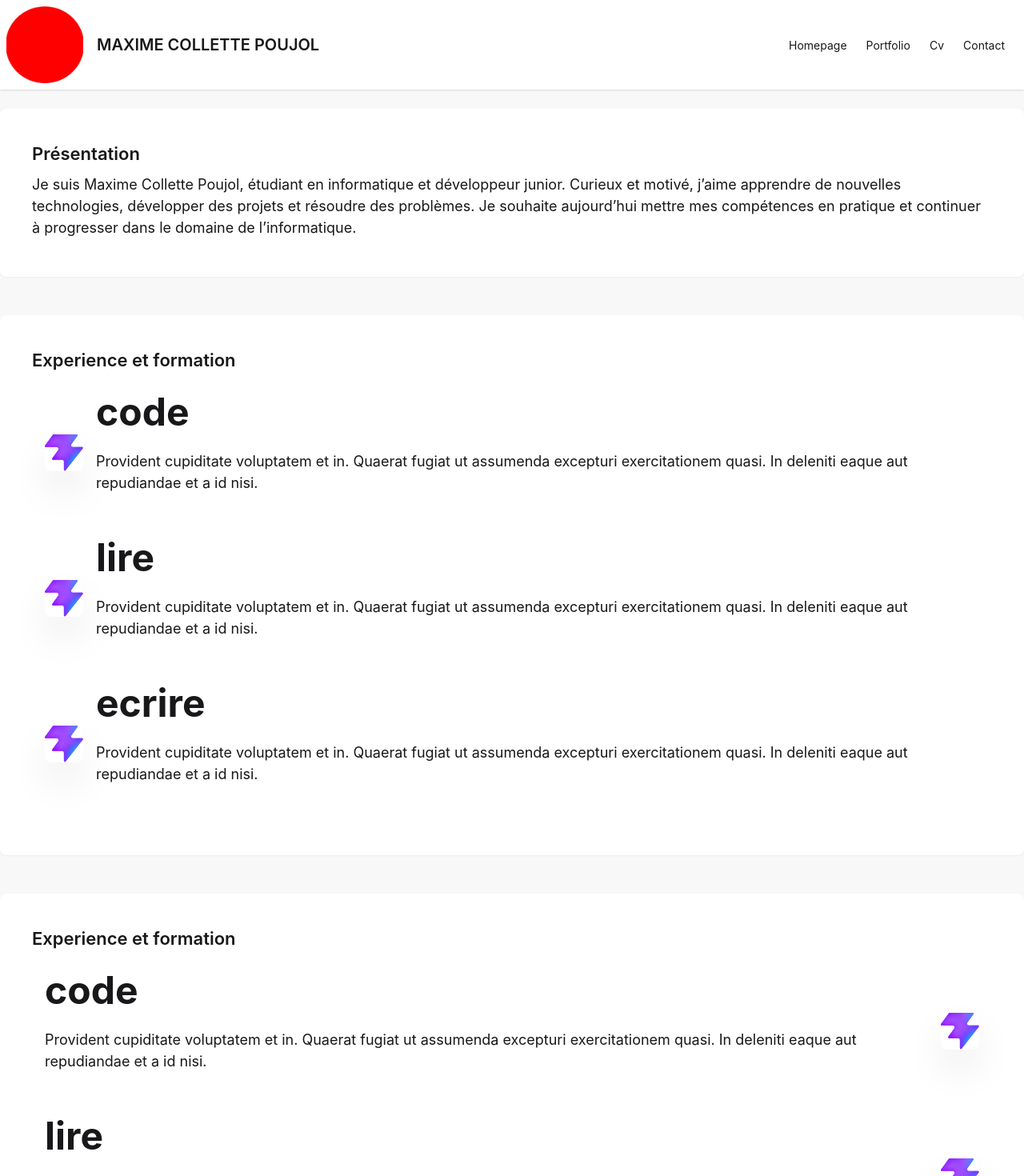
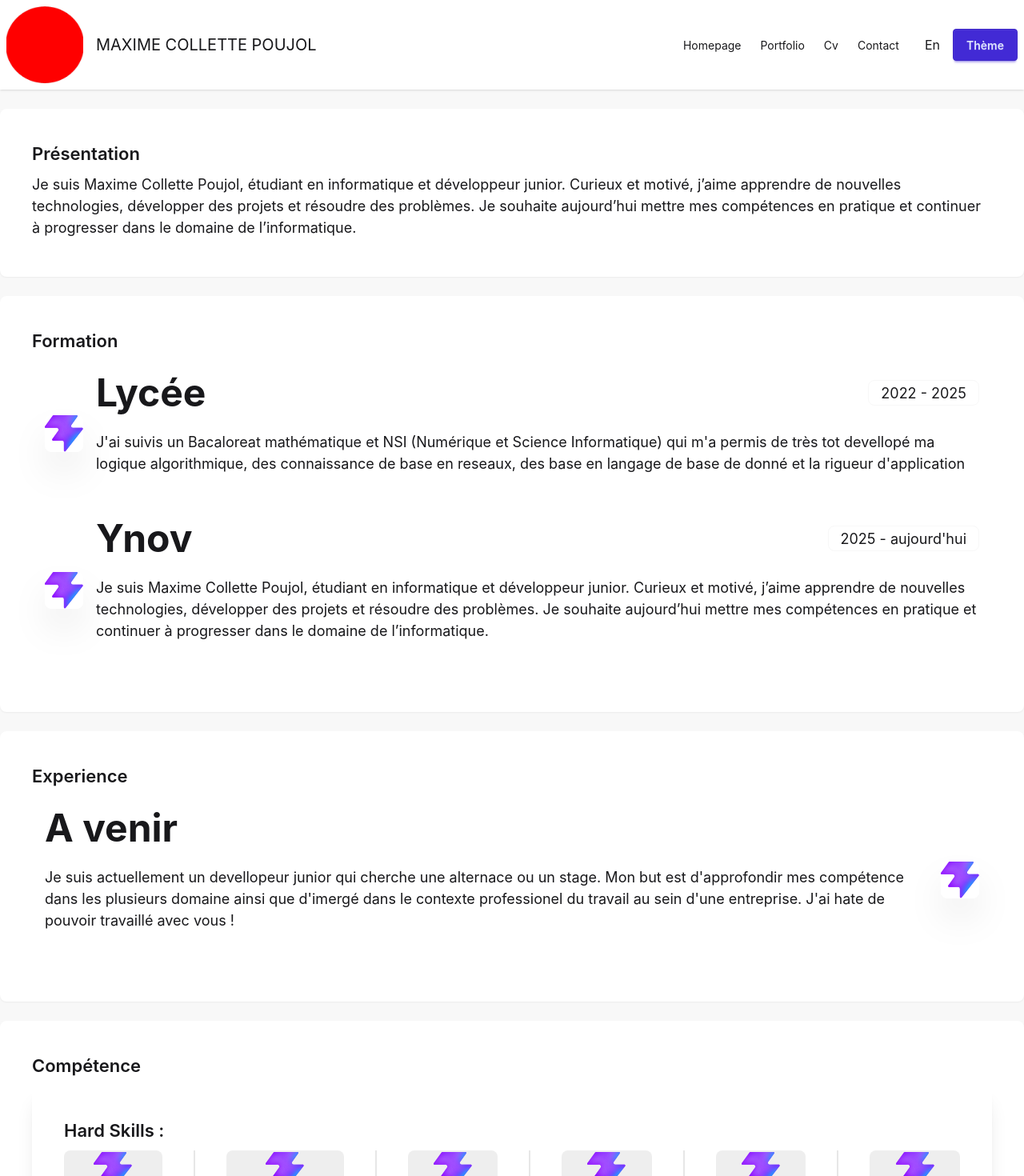
Before and after one commit to maximepoujol1-dot/Cv-Portfolio-React, a React (Vite) app in the folder CV/: page /cv in a window 1280 px wide. Shown: the top 1470 px of the page at 80% size. Built offline with nearby package versions, Linux system fonts and the light colour scheme.

Commit message:
update général

```diff
--- a/CV/src/component/Card.jsx
+++ b/CV/src/component/Card.jsx
@@ -3,32 +3,17 @@ import Modal from './Modal'
 import { motion } from 'motion/react'
 
 const Card = ({taille,contenu, title,modal = false, theScale = 1, theY= 0, contenuModal = <></>}) => {
-  if (modal) {
     return (
     <motion.div whileHover={{scale: theScale, y: theY}} className={"card "+ taille}>
         <div className="card-body">
             <h2 className="card-title">{title}</h2>
-            <ul>{contenu}</ul>
+            <div>{contenu}</div>
             <div className="card-actions justify-end">
-            <Modal contenu={contenuModal}/>
+            { modal ? <Modal contenu={contenuModal}/> : <></>}
             </div>
         </div>
     </motion.div>
   )
-  } else {
-    return (<>
-    <motion.div whileHover={{scale: theScale , y: theY}} className={"card "+ taille}>
-        <div className="card-body">
-            <h2 className="card-title">{title}</h2>
-            <ul>{contenu}</ul>
-            <div className="card-actions justify-end"/>
-        </div>
-    </motion.div>
-    <br/>
-    </>
-
-  )
-  }
 
 }
 
--- a/CV/src/component/Footer.jsx
+++ b/CV/src/component/Footer.jsx
@@ -14,7 +14,7 @@ const Footer = () => {
         <nav>
             <h6 className="footer-title">Document</h6>
             <a href="" className="link link-hover">CV</a>
-            <a href="" className="link link-hover">Portfolio</a>
+            <a href="" className="link link-hover">Conditions générales</a>
             <a href="" className="link link-hover">mentions légales</a>
             <a href="" className="link link-hover">confidentialités</a>
         </nav>
--- a/CV/src/component/Hero.jsx
+++ b/CV/src/component/Hero.jsx
@@ -10,10 +10,13 @@ const Hero = ({inside, sens = false}) => {
             className="max-w-sm rounded-lg shadow-2xl"
             />
             <div>
-            <h1 className="text-5xl font-bold">{elt.name}</h1>
+                <div className='flex justify-between items-center'>
+                    <h1 className="text-5xl font-bold">{elt.name}</h1>
+                    {elt.date ? <div className="badge badge-xl">{elt.date}</div> : null}
+                </div>
+
             <p className="py-6">
-                Provident cupiditate voluptatem et in. Quaerat fugiat ut assumenda excepturi exercitationem
-                quasi. In deleniti eaque aut repudiandae et a id nisi.
+              {elt.message}
             </p>
             </div>
         </div>))}
--- a/CV/src/component/Navbar.jsx
+++ b/CV/src/component/Navbar.jsx
@@ -1,27 +1,34 @@
 import React from 'react'
-import Theme from './Theme'
+import Button from './Button'
 import pp from "../assets/Rond_rouge.png"
 import { Link } from 'react-router-dom'
 const Navbar = () => {
   return (
-    <div className="navbar bg-base-100 shadow-sm">
-        <div className="avatar">
-            <div className="w-24 rounded">
-                <img src= {pp}/>
+    <div className="navbar flex-wrap gap-4 bg-base-100 shadow-sm">
+
+        <div className="flex min-w-0 flex-1 items-center gap-4">
+            <div className="avatar shrink-0">
+                <div className="w-24 rounded">
+                    <img src= {pp}/>
+                </div>
             </div>
+            <a className="truncate text-xl">MAXIME COLLETTE POUJOL</a>
         </div>
-        <div className="flex-1">
-            <a className="btn btn-ghost text-xl"> MAXIME COLLETTE POUJOL</a>
-        </div>
-        <div className="flex-none">
+
+        <div className="flex flex-wrap items-center justify-end gap-4">
             <ul className="menu menu-horizontal px-1">
             <li><Link to="/"> Homepage  </Link></li>
             <li><Link to="/portfolio"> Portfolio </Link></li>
             <li><Link to="/cv"> Cv        </Link></li>
             <li><Link to="/contact"> Contact   </Link></li>
             </ul>
+            <label className="swap">
+            <input type="checkbox" />
+            <div className="swap-on">Fr</div>
+            <div className="swap-off">En</div>
+            </label>
+            <Button taille={"btn-primary"} message={"Thème"} onClick={() => {}} />
         </div>
-        <Theme/>
     </div>
   )
 }
--- a/CV/src/component/Projet.jsx
+++ b/CV/src/component/Projet.jsx
@@ -119,12 +119,16 @@ const Projet = ({projet1, projet2,projet3}) => {
   return (
 
     <>
+    <h1>Projet</h1>
+    <br/>
+    <div className='flex gap-4'>
+      <Button taille={"btn-primary"} message={"type1"} onClick={() => { setTypeProjet(projet1); }} />
 
-    <Button taille={"btn-primary"} message={"type1"} onClick={() => { setTypeProjet(projet1); }} />
+      <Button taille={"btn-primary"} message={"type2"} onClick={() => { setTypeProjet(projet2); }} />
 
-    <Button taille={"btn-primary"} message={"type2"} onClick={() => { setTypeProjet(projet2); }} />
+      <Button taille={"btn-primary"} message={"type3"} onClick={() => { setTypeProjet(projet3); }} />
+    </div>
 
-    <Button taille={"btn-primary"} message={"type3"} onClick={() => { setTypeProjet(projet3); }} />
 
     <br/>
 
@@ -132,11 +136,14 @@ const Projet = ({projet1, projet2,projet3}) => {
 
     <br/>
 
-    <Button taille={"btn-primary"} message={"triA"} onClick={() => {  setTri("A") }} />
+    <div className='flex gap-4'>
+      <Button taille={"btn-primary"} message={"triA"} onClick={() => {  setTri("A") }} />
 
-    <Button taille={"btn-primary"} message={"typeZ"} onClick={() => {  setTri("Z") }} />
+      <Button taille={"btn-primary"} message={"typeZ"} onClick={() => {  setTri("Z") }} />
 
-    <Button taille={"btn-primary"} message={"typeTime"} onClick={() => {  setTri("Time") }} />
+      <Button taille={"btn-primary"} message={"typeTime"} onClick={() => {  setTri("Time") }} />
+    </div>
+
 
     <br/>
 
--- a/CV/src/data/datapages.jsx
+++ b/CV/src/data/datapages.jsx
@@ -17,15 +17,12 @@ export const soft_skills = [
 ];
 
 export const Experience = [
-  {id: 1, name: "code", image: "/favicon.svg"},
-  {id: 2, name: "lire", image: "/favicon.svg"},
-  {id: 3, name: "ecrire", image: "/favicon.svg"}
+  {id: 1, name: "A venir", image: "/favicon.svg", message: "Je suis actuellement un devellopeur junior qui cherche une alternace ou un stage. Mon but est d'approfondir mes compétence dans les plusieurs domaine ainsi que d'imergé dans le contexte professionel du travail au sein d'une entreprise. J'ai hate de pouvoir travaillé avec vous !", date: ""},
 ]
 
 export const formation = [
-  {id: 1, name: "code", image: "/favicon.svg"},
-  {id: 2, name: "lire", image: "/favicon.svg"},
-  {id: 3, name: "ecrire", image: "/favicon.svg"}
+  {id: 1, name: "Lycée", image: "/favicon.svg", message: "J'ai suivis un Bacaloreat mathématique et NSI (Numérique et Science Informatique) qui m'a permis de très tot devellopé ma logique algorithmique, des connaissance de base en reseaux, des base en langage de base de donné et la rigueur d'application", date: "2022 - 2025"},
+  {id: 2, name: "Ynov", image: "/favicon.svg", message: "Je suis Maxime Collette Poujol, étudiant en informatique et développeur junior. Curieux et motivé, j’aime apprendre de nouvelles technologies, développer des projets et résoudre des problèmes. Je souhaite aujourd’hui mettre mes compétences en pratique et continuer à progresser dans le domaine de l’informatique.", date: "2025 - aujourd'hui"},
 ]
 
 export const projetsList = [
--- a/CV/src/pages/Contact.jsx
+++ b/CV/src/pages/Contact.jsx
@@ -19,7 +19,7 @@ const Contact = () => {
             <br/>
             <div className="flex flex-row h-1/2 justify-center gap-4">
               <CardFigure title="Github" taille="flex w-2/5 h-3/5  card shadow-xl" contenu={<></>} button={<a href="https://github.com/maximepoujol1-dot" target="_blank" rel="noreferrer" className="btn btn-primary">Voir</a>} theScale = {1.1} theY = {-2} />
-              <CardFigure title="Instagram" taille="flex w-2/5 h-3/5 card shadow-xl" contenu={<></>} button={<a href="https://www.instagram.com/" target="_blank" rel="noreferrer" className="btn btn-primary">Voir</a>} theScale = {1.1} theY = {-2} />
+              <CardFigure title="Instagram" taille="flex w-2/5 h-3/5 card shadow-xl" contenu={<></>} button={<a href="https://www.instagram.com/maxime_p28/" target="_blank" rel="noreferrer" className="btn btn-primary">Voir</a>} theScale = {1.1} theY = {-2} />
             </div>
             <br/>
           </div>
--- a/CV/src/pages/Cv.jsx
+++ b/CV/src/pages/Cv.jsx
@@ -29,12 +29,12 @@ const hobbie = [
 const skills = [ <Card
                     taille= "w-full bg-base-100 card shadow-xl"
                     contenu={<Divider inside={hard_skills} horizontale={true}/>}
-                    title="- Hard Skills :"
+                    title="Hard Skills :"
                     modal={false}
                   />, <Card
                     taille= "w-full bg-base-100 card shadow-xl"
                     contenu={<Divider inside={soft_skills} horizontale={true}/>}
-                    title="- Soft Skills :"
+                    title="Soft Skills :"
                     modal={false}
                   />
                 ]
@@ -59,14 +59,14 @@ const Cv = () => {
               <Card
                 taille= "w-full bg-base-100 card-xl shadow-xs"
                 contenu={<Hero inside={formation} sens={true}/>}
-                title="Experience et formation"
+                title="Formation"
                 modal={false}
               />
               <br />
               <Card
                 taille= "w-full bg-base-100 card-xl shadow-xs"
                 contenu={<Hero inside={Experience}/>}
-                title="Experience et formation"
+                title="Experience"
                 modal={false}
               />
               <br />
--- a/CV/src/pages/Homepage.jsx
+++ b/CV/src/pages/Homepage.jsx
@@ -6,48 +6,41 @@ import Card from '../component/Card'
 import moi from '../assets/moi.png'
 import { Link } from 'react-router-dom'
 import { motion } from 'motion/react'
+import img1 from "../assets/CK3_Northern_Lords_Keyart_11.jpg"
 
-const presentation = <div className="hero-content flex-col lg:flex-row">
-          <img
-            src={moi}
-            className="max-w-sm rounded-lg shadow-2xl"
-          />
-          <div>
-            <h1 className="text-5xl font-bold">Qui suis-je ?</h1>
-            <p className="py-6">
+const presentation =
+
+  <div>
+  <div className="hero-content flex-col lg:flex-row">
+    <img src={moi} className="max-w-sm rounded-lg shadow-2xl"/>
+    <div>
+      <h1 className="text-5xl font-bold">Qui suis-je ?</h1>
+      <p className="py-6" style={{ fontSize: '25px' }}>
               Je suis Maxime Collette Poujol, étudiant en informatique et développeur junior. Curieux et motivé, j’aime apprendre de nouvelles technologies, développer des projets et résoudre des problèmes. Je souhaite aujourd’hui mettre mes compétences en pratique et continuer à progresser dans le domaine de l’informatique.
-            </p>
-            <div  className= "flex flex-wrap gap-4">
+      </p>
+    </div>
+  </div>
+  <div  className= "flex justify-center gap-4">
               <Link to="/portfolio" className="btn btn-primary">Mes projets</Link>
               <Link to="/cv" className="btn btn-primary">Me connaitre</Link>
               <Link to="/contact" className="btn btn-primary">Me contacter</Link>
-            </div>
-
-          </div>
-        </div>
+    </div>
+  </div>
 
 const Homepage = () => {
   return (
     <div className="flex flex-col min-h-screen bg-base-200">
       <Navbar/>
-      <main className="flex-1">
-      <div initial={{opacity: 0, x: 500}}
-                  animate={{opacity: 1, x: 0}}
-                  transition={{duration: 0.8, ease: "easeIn"}}
-                  className="hero bg-base-500 min-h-screen">
+      <div className='flex items-center justify-center h-screen bg-cover bg-center bg-no-repeat' style={{ backgroundImage: `url(${img1})` }}>
         <Card
               taille= "bg-base-100 w-1/2 h-3/4 shadow-xl"
               contenu={presentation}
               title=""
-              theScale = {1.2}
-              theY = {-2}
+              theScale = {1}
+              theY = {0}
               modal={false}>
-
-
-
         </Card>
       </div>
-      </main>
       <Footer/>
     </div>
   )
--- a/CV/src/pages/Portfolio.jsx
+++ b/CV/src/pages/Portfolio.jsx
@@ -20,7 +20,7 @@ const Portfolio = () => {
           <br/>
           <Card taille= "w-full bg-base-100 card shadow-xl"
                       contenu={<Projet projet1={projetsList} projet2={projetsList2} projet3={projetsList3}/>}
-                      title="Mes Projets"
+                      title=""
                       modal={false}
                       />
 
```
